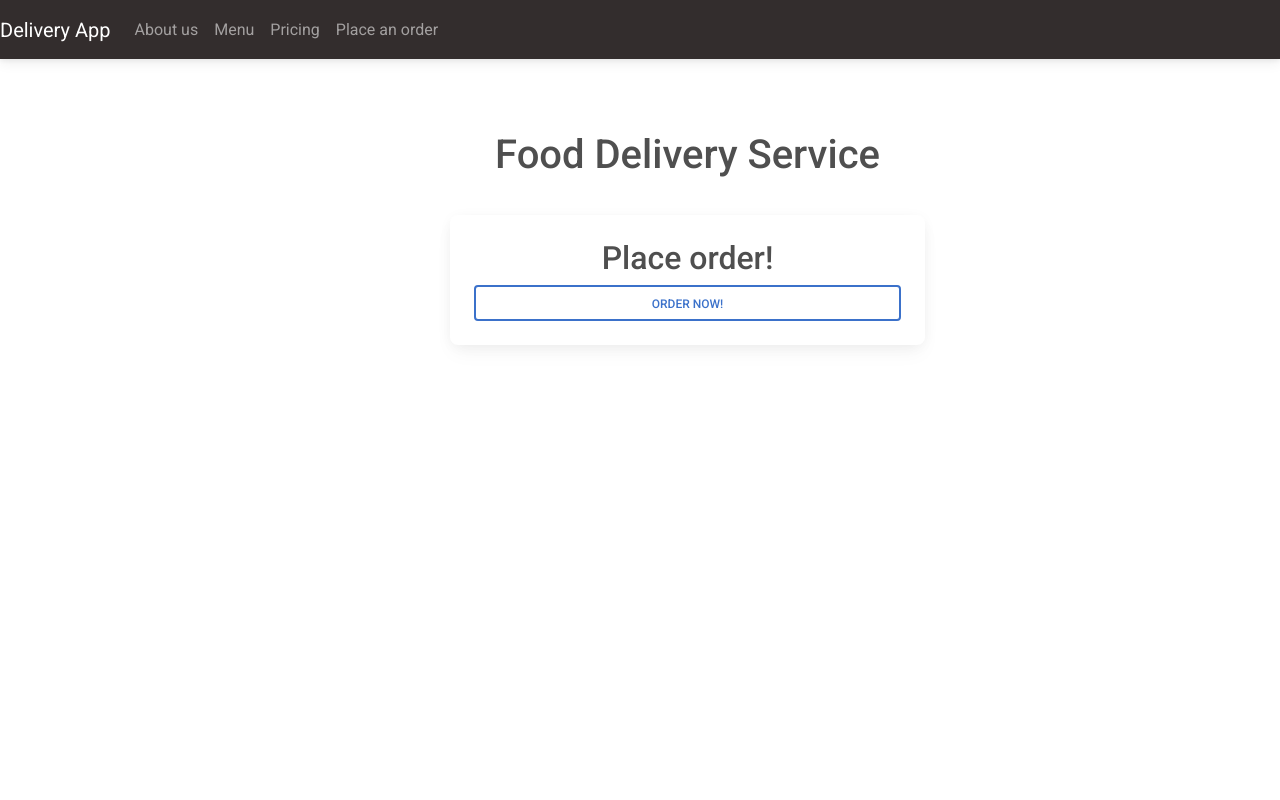
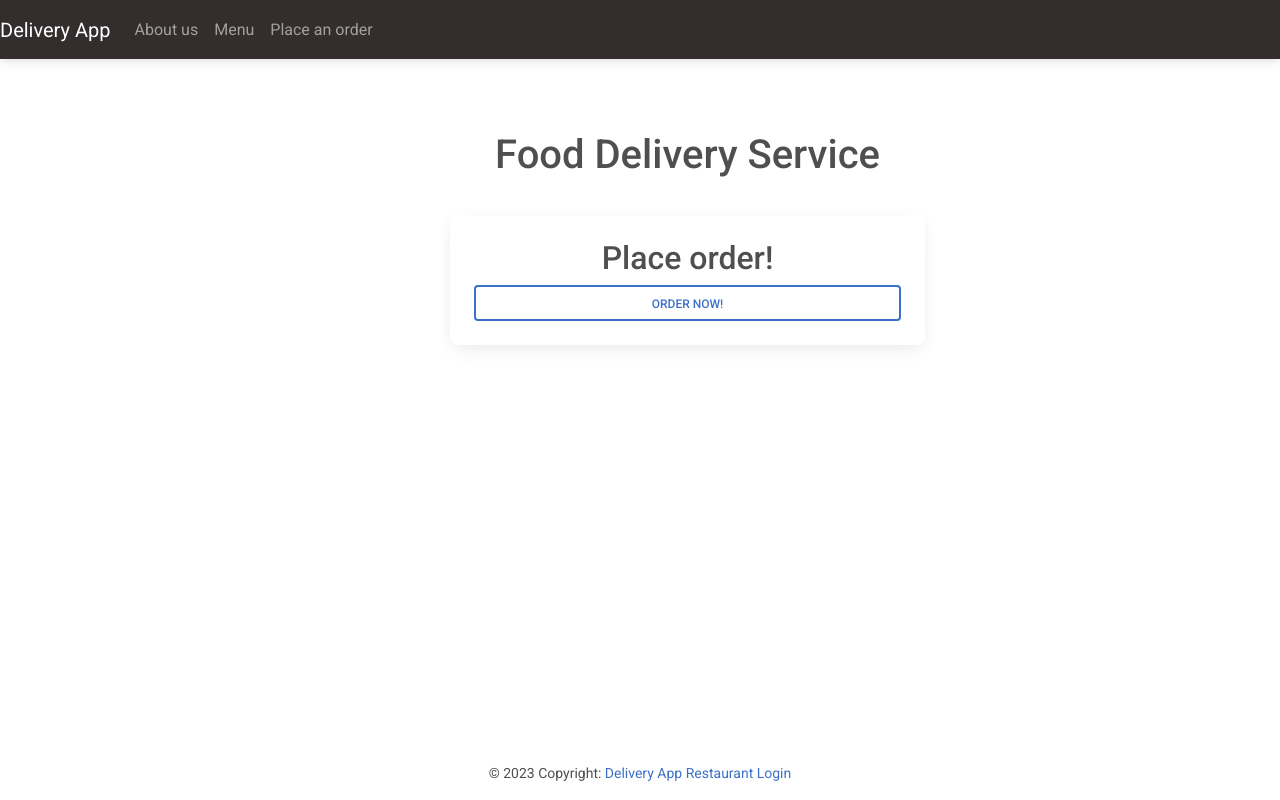
Before and after one commit to MargaretMugo/DeliveryApp, a Django app: page / in a window 1280 px wide. Run offline with Django 4.2, Linux system fonts and the light colour scheme; some libraries are stand-ins or nearby versions.

Commit message:
changes to the templates

```diff
--- a/customer/templates/customer/base.html
+++ b/customer/templates/customer/base.html
@@ -25,6 +25,7 @@ rel="stylesheet"
     {%include 'customer/navigation.html'%}
     {%block content%}
     {%endblock content%}
+    {%include 'customer/footer.html'%}
     <!-- MDB -->
 <script
 type="text/javascript"
--- /dev/null
+++ b/customer/templates/customer/footer.html
@@ -0,0 +1,6 @@
+<footer class="page-footer font small indigo fixed-bottom">
+    <div class="footer-copyright text-center py-3">&copy; 2023 Copyright:
+        <a href="http://localhost:8000">Delivery App</a>
+        <a class="ml-3" href="#">Restaurant Login</a>
+    </div>
+</footer>
--- a/customer/templates/customer/navigation.html
+++ b/customer/templates/customer/navigation.html
@@ -4,15 +4,12 @@
       <span class="navbar-toggler-icon"></span>
     </button>
     <div class="collapse navbar-collapse" id="navbarNav">
-      <ul class="navbar-nav">
+      <ul class="navbar-nav mr-auto">
         <li class="nav-item active">
           <a class="nav-link" href="{% url 'about'%}"> About us </span></a>
         </li>
         <li class="nav-item">
           <a class="nav-link" href="">Menu</a>
-        </li>
-        <li class="nav-item">
-          <a class="nav-link" href="#">Pricing</a>
         </li>
       </ul>
       <ul class="navbar-nav">
```
Also changed, not shown: 10 other files.
